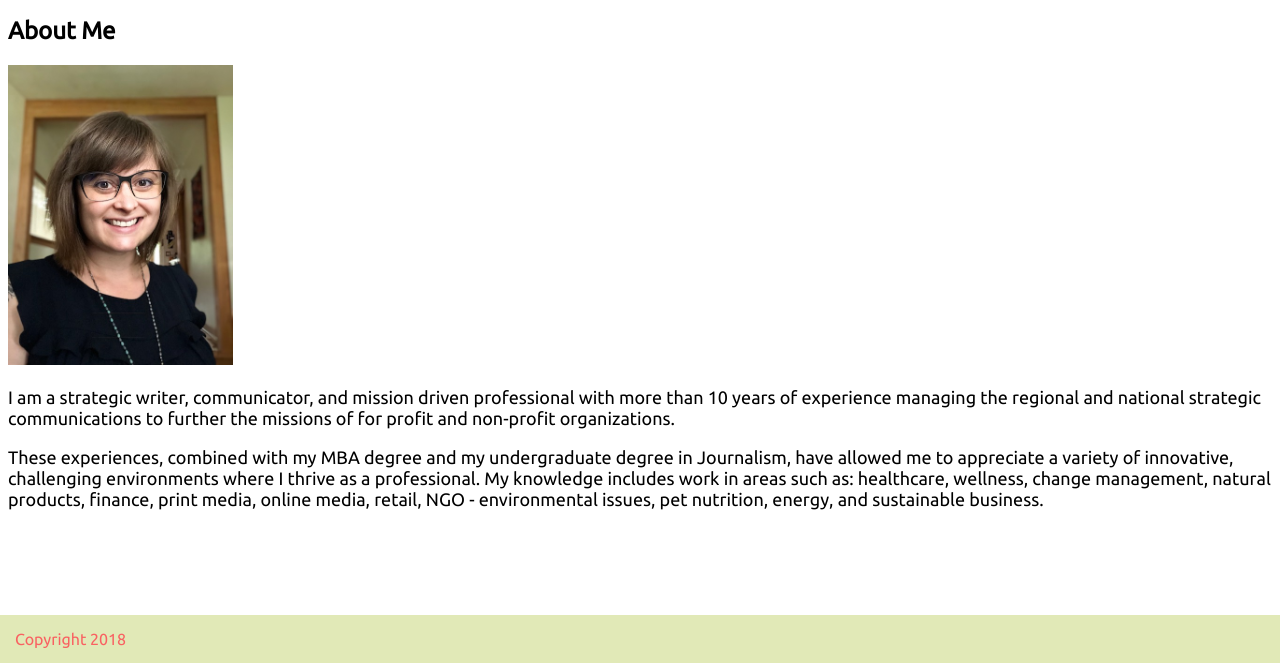
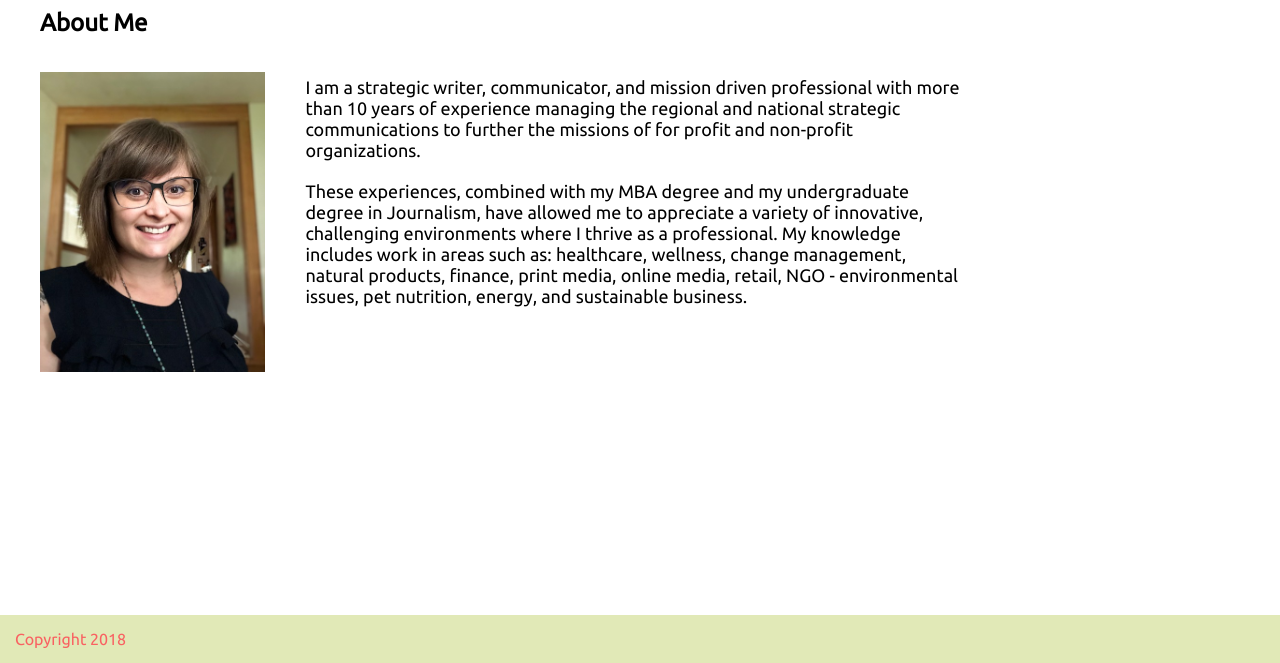
Before and after one commit to itsmegh/Basic-Portfolio, a plain HTML site: page index.html in a window 1280 px wide. Shown: the part 137-800 px from the top of the page. Drawn offline with Linux system fonts and the light colour scheme.

Commit message:
Updated margins and started formatting index page

```diff
--- a/assets/css/style.css
+++ b/assets/css/style.css
@@ -7,6 +7,10 @@
 h1 {
     font-family: 'Ubuntu', sans-serif;
 
+}
+
+body {
+    margin: 0;
 }
 
 .box1 {
@@ -22,11 +26,20 @@ h1 {
 
 h2 {
     font-family: 'Ubuntu', sans-serif;
+    margin-left: 40px;
+}
+
+aside {
+    float: left;
+    margin: 15px 40px 0 40px;
 }
 
 p {
     font-family: 'Ubuntu', sans-serif;
     font-size: 18px;
+    width: 75%;
+    margin: auto 0;
+    padding-top: 20px;
 }
 
 footer{
```
